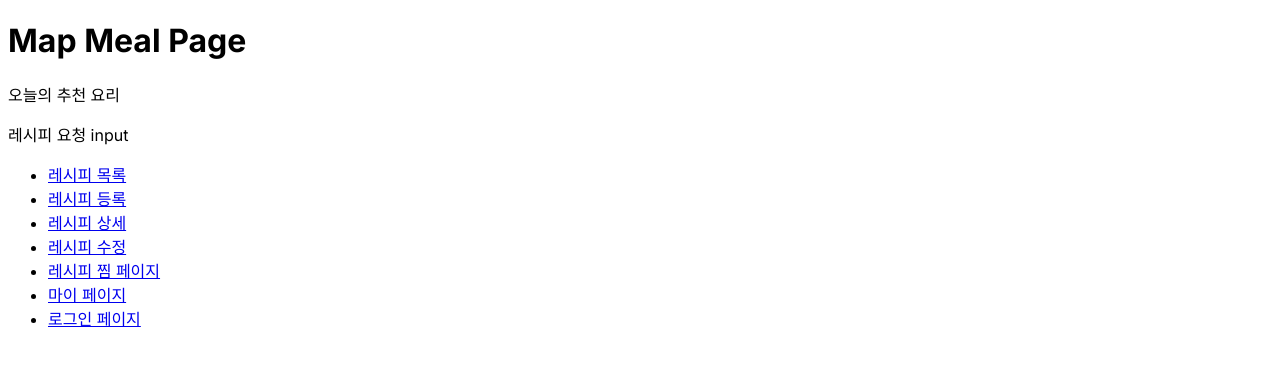
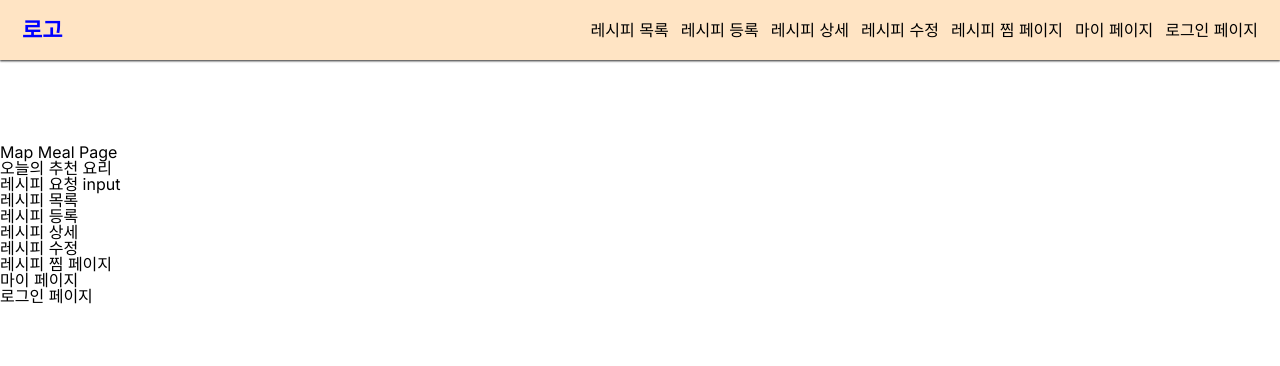
Before and after one commit to kidohy15/today-meal, a Next.js app: page / in a window 1280 px wide. Shown: the top 366 px of the page. Built offline with nearby package versions, Linux system fonts and the light colour scheme.

Commit message:
navigation 영역 생성

```diff
--- a/src/app/globals.css
+++ b/src/app/globals.css
@@ -2,32 +2,92 @@
 @tailwind components;
 @tailwind utilities;
 
-:root {
-  --foreground-rgb: 0, 0, 0;
-  --background-start-rgb: 214, 219, 220;
-  --background-end-rgb: 255, 255, 255;
+/* http://meyerweb.com/eric/tools/css/reset/
+   v2.0 | 20110126
+   License: none (public domain)
+*/
+
+html, body, div, span, applet, object, iframe,
+h1, h2, h3, h4, h5, h6, p, blockquote, pre,
+a, abbr, acronym, address, big, cite, code,
+del, dfn, em, img, ins, kbd, q, s, samp,
+small, strike, strong, sub, sup, tt, var,
+b, u, i, center,
+dl, dt, dd, ol, ul, li,
+fieldset, form, label, legend,
+table, caption, tbody, tfoot, thead, tr, th, td,
+article, aside, canvas, details, embed,
+figure, figcaption, footer, header, hgroup,
+menu, nav, output, ruby, section, summary,
+time, mark, audio, video {
+	margin: 0;
+	padding: 0;
+	border: 0;
+	font-size: 100%;
+	font: inherit;
+	vertical-align: baseline;
+}
+/* HTML5 display-role reset for older browsers */
+article, aside, details, figcaption, figure,
+footer, header, hgroup, menu, nav, section {
+	display: block;
+}
+body {
+	line-height: 1;
+}
+ol, ul {
+	list-style: none;
+}
+blockquote, q {
+	quotes: none;
+}
+blockquote:before, blockquote:after,
+q:before, q:after {
+	content: '';
+	content: none;
+}
+table {
+	border-collapse: collapse;
+	border-spacing: 0;
 }
 
-@media (prefers-color-scheme: dark) {
-  :root {
-    --foreground-rgb: 255, 255, 255;
-    --background-start-rgb: 0, 0, 0;
-    --background-end-rgb: 0, 0, 0;
-  }
+/* 커스텀 */
+.navbar {
+  display: flex;
+  justify-content: space-between;
+  align-items: center;
+  position: fixed;
+  width: 100%;
+  top: 0;
+  height: 60px;
+  box-shadow: 0 1px 2px 0 rgb(0 0 0 / 0.5);
+  background-color: bisque;
 }
 
-body {
-  color: rgb(var(--foreground-rgb));
-  background: linear-gradient(
-      to bottom,
-      transparent,
-      rgb(var(--background-end-rgb))
-    )
-    rgb(var(--background-start-rgb));
+.navbar__logo {
+  color:blue;
+  font-size: 22px;
+  font-weight: 700;
+  cursor: pointer;
+  padding: 0px 22px
 }
 
-@layer utilities {
-  .text-balance {
-    text-wrap: balance;
-  }
+.navbar__list {
+  display: flex;
+  cursor: pointer;
+  padding: 0px 22px;
+  gap: 12px;
+  align-items: center;
 }
+
+.navbar__list__item {
+
+}
+
+.navbar__list__item:hover {
+  color: aqua;
+}
+
+.layout{
+  padding-top: 72px;
+}
--- a/src/app/layout.tsx
+++ b/src/app/layout.tsx
@@ -1,6 +1,7 @@
 import type { Metadata } from "next";
 import { Inter } from "next/font/google";
-// import "./globals.css";
+import "./globals.css";
+import Layout from "@/components/Layout";
 
 const inter = Inter({ subsets: ["latin"] });
 
@@ -16,7 +17,9 @@
 }>) {
   return (
     <html lang="en">
-      <body className={inter.className}>{children}</body>
+      <body className={inter.className}>
+        <Layout>{children}</Layout>
+      </body>
     </html>
   );
 }
--- a/src/app/page.tsx
+++ b/src/app/page.tsx
@@ -1,11 +1,10 @@
-"use client"
-
+import Layout from "@/components/Layout";
 import Image from "next/image";
 import Link from "next/link";
 
 export default function Home() {
   return (
-    <div>
+    <Layout>
       <h1>Map Meal Page</h1>
       <p>
         오늘의 추천 요리
@@ -36,6 +35,6 @@
           <Link href={"/users/login"}>로그인 페이지</Link>
         </li>
       </ul>
-    </div>
+    </Layout>
   );
 }
--- /dev/null
+++ b/src/components/Layout.tsx
@@ -0,0 +1,17 @@
+import React, { ReactNode } from 'react'
+import Navbar from './Navbar';
+
+interface LayoutProps {
+  children: ReactNode;
+}
+
+const Layout = ({ children }: LayoutProps) => {
+  return (
+    <div className='layout'>
+      <Navbar />
+      {children}
+    </div>
+  )
+}
+
+export default Layout
--- a/src/components/Navbar.tsx
+++ b/src/components/Navbar.tsx
@@ -1,9 +1,37 @@
-import React from 'react'
+import Link from "next/link";
+import React from "react";
 
 const Navbar = () => {
   return (
-    <div>Navbar</div>
-  )
-}
+    <>
+      <div className="navbar">
+        <div className="navbar__logo">로고</div>
+        <div className="navbar__list">
+          <Link href={"/recipe"} className="navbar__list__item">
+            레시피 목록
+          </Link>
+          <Link href={"/recipe/new"} className="navbar__list__item">
+            레시피 등록
+          </Link>
+          <Link href={"/recipe/1"} className="navbar__list__item">
+            레시피 상세
+          </Link>
+          <Link href={"/recipe/1/edit"} className="navbar__list__item">
+            레시피 수정
+          </Link>
+          <Link href={"/users/likes"} className="navbar__list__item">
+            레시피 찜 페이지
+          </Link>
+          <Link href={"/users/mypage"} className="navbar__list__item">
+            마이 페이지
+          </Link>
+          <Link href={"/users/login"} className="navbar__list__item">
+            로그인 페이지
+          </Link>
+        </div>
+      </div>
+    </>
+  );
+};
 
-export default Navbar
+export default Navbar;
```
Also changed, not shown: package.json (+5 -4 lines), 1 other file (tests, documents, lock files or other folders).
